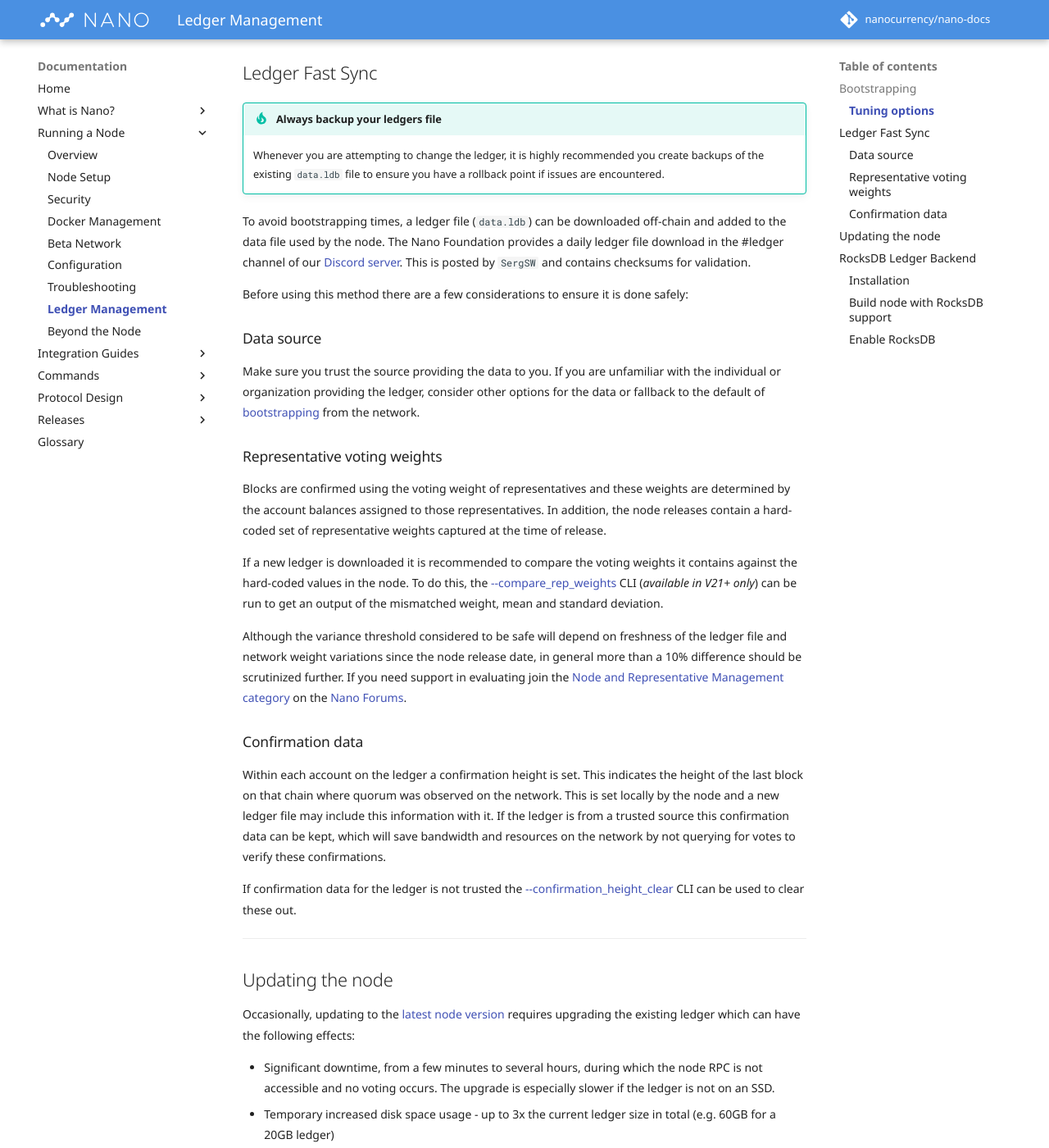
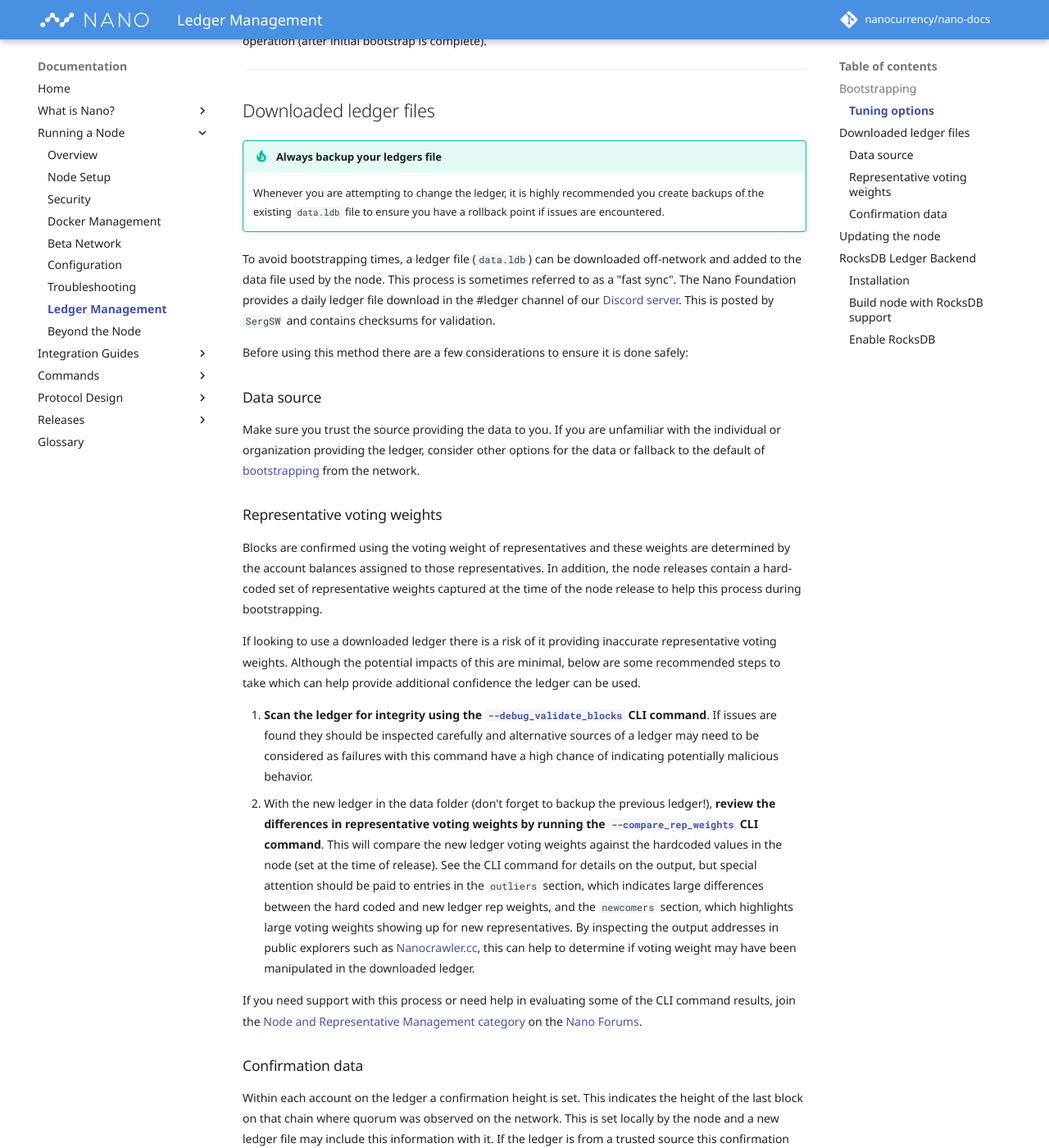
Before and after one commit to nanocurrency/nano-docs, an MkDocs documentation site: the page built from docs/running-a-node/ledger-management.md, in a window 1280 px wide and 1400 px high, scrolled down 1345 px. Shown: the whole window at 82% size. Built offline with MkDocs 1.6.1 and Material for MkDocs 9.7.7, drawn with Linux system fonts in a browser that asks for light colours; comment, search, counter and statistics services are not loaded.

Commit message:
Update downloaded ledger section title and recommended actions, other minor tweaks

```diff
--- a/docs/running-a-node/ledger-management.md
+++ b/docs/running-a-node/ledger-management.md
@@ -11,6 +11,8 @@
 
 !!! tip "Updating the node may require a lengthy ledger upgrade"
 	Read the [guide](#updating-the-node) further down this page for some tips on how to minimize downtime during an update.
+
+---
 
 ## Bootstrapping
 
@@ -28,12 +30,14 @@
 
 The additional resource usage these options cause should be considered, especially if left during normal operation (after initial bootstrap is complete).
 
-## Ledger Fast Sync
+---
+
+## Downloaded ledger files
 
 !!! tip "Always backup your ledgers file"
 	Whenever you are attempting to change the ledger, it is highly recommended you create backups of the existing `data.ldb` file to ensure you have a rollback point if issues are encountered.
 
-To avoid bootstrapping times, a ledger file (`data.ldb`) can be downloaded off-chain and added to the data file used by the node. The Nano Foundation provides a daily ledger file download in the #ledger channel of our [Discord server](https://chat.nano.org). This is posted by `SergSW` and contains checksums for validation.
+To avoid bootstrapping times, a ledger file (`data.ldb`) can be downloaded off-network and added to the data file used by the node. This process is sometimes referred to as a "fast sync". The Nano Foundation provides a daily ledger file download in the #ledger channel of our [Discord server](https://chat.nano.org). This is posted by `SergSW` and contains checksums for validation.
 
 Before using this method there are a few considerations to ensure it is done safely:
 
@@ -41,11 +45,14 @@
 Make sure you trust the source providing the data to you. If you are unfamiliar with the individual or organization providing the ledger, consider other options for the data or fallback to the default of [bootstrapping](#bootstrapping) from the network.
 
 ### Representative voting weights
-Blocks are confirmed using the voting weight of representatives and these weights are determined by the account balances assigned to those representatives. In addition, the node releases contain a hard-coded set of representative weights captured at the time of release.
+Blocks are confirmed using the voting weight of representatives and these weights are determined by the account balances assigned to those representatives. In addition, the node releases contain a hard-coded set of representative weights captured at the time of the node release to help this process during bootstrapping.
 
-If a new ledger is downloaded it is recommended to compare the voting weights it contains against the hard-coded values in the node. To do this, the [--compare_rep_weights](/commands/command-line-interface/#-compare_rep_weights) CLI (_available in V21+ only_) can be run to get an output of the mismatched weight, mean and standard deviation.
+If looking to use a downloaded ledger there is a risk of it providing inaccurate representative voting weights. Although the potential impacts of this are minimal, below are some recommended steps to take which can help provide additional confidence the ledger can be used.
 
-Although the variance threshold considered to be safe will depend on freshness of the ledger file and network weight variations since the node release date, in general more than a 10% difference should be scrutinized further. If you need support in evaluating join the [Node and Representative Management category](https://forum.nano.org/c/node-and-rep/8) on the [Nano Forums](https://forum.nano.org).
+1. **Scan the ledger for integrity using the [`--debug_validate_blocks`](/commands/command-line-interface/#-debug_validate_blocks) CLI command**. If issues are found they should be inspected carefully and alternative sources of a ledger may need to be considered as failures with this command have a high chance of indicating potentially malicious behavior.
+1. With the new ledger in the data folder (don't forget to backup the previous ledger!), **review the differences in representative voting weights by running the [`--compare_rep_weights`](/commands/command-line-interface/#-compare_rep_weights) CLI command**. This will compare the new ledger voting weights against the hardcoded values in the node (set at the time of release). See the CLI command for details on the output, but special attention should be paid to entries in the `outliers` section, which indicates large differences between the hard coded and new ledger rep weights, and the `newcomers` section, which highlights large voting weights showing up for new representatives. By inspecting the output addresses in public explorers such as [Nanocrawler.cc](https://nanocrawler.cc), this can help to determine if voting weight may have been manipulated in the downloaded ledger.
+
+If you need support with this process or need help in evaluating some of the CLI command results, join the [Node and Representative Management category](https://forum.nano.org/c/node-and-rep/8) on the [Nano Forums](https://forum.nano.org).
 
 ### Confirmation data
 Within each account on the ledger a confirmation height is set. This indicates the height of the last block on that chain where quorum was observed on the network. This is set locally by the node and a new ledger file may include this information with it. If the ledger is from a trusted source this confirmation data can be kept, which will save bandwidth and resources on the network by not querying for votes to verify these confirmations.
```
